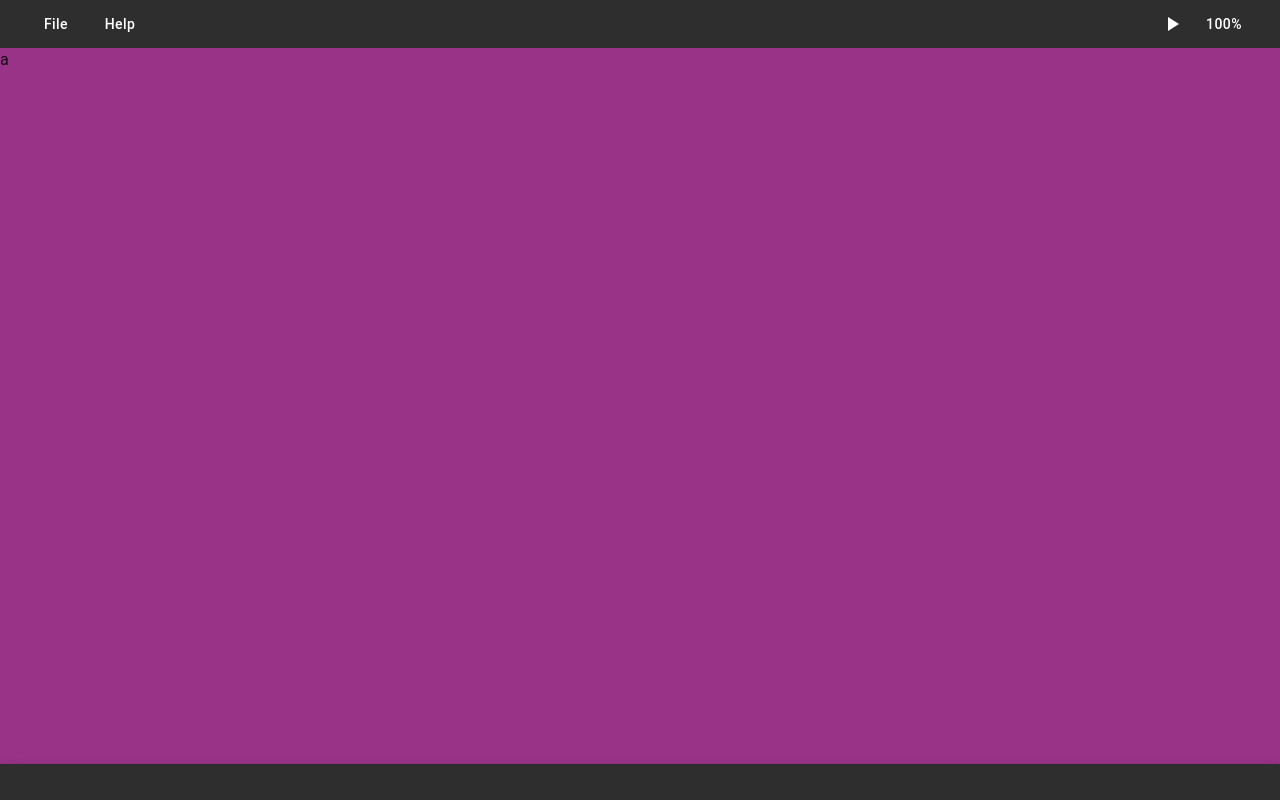
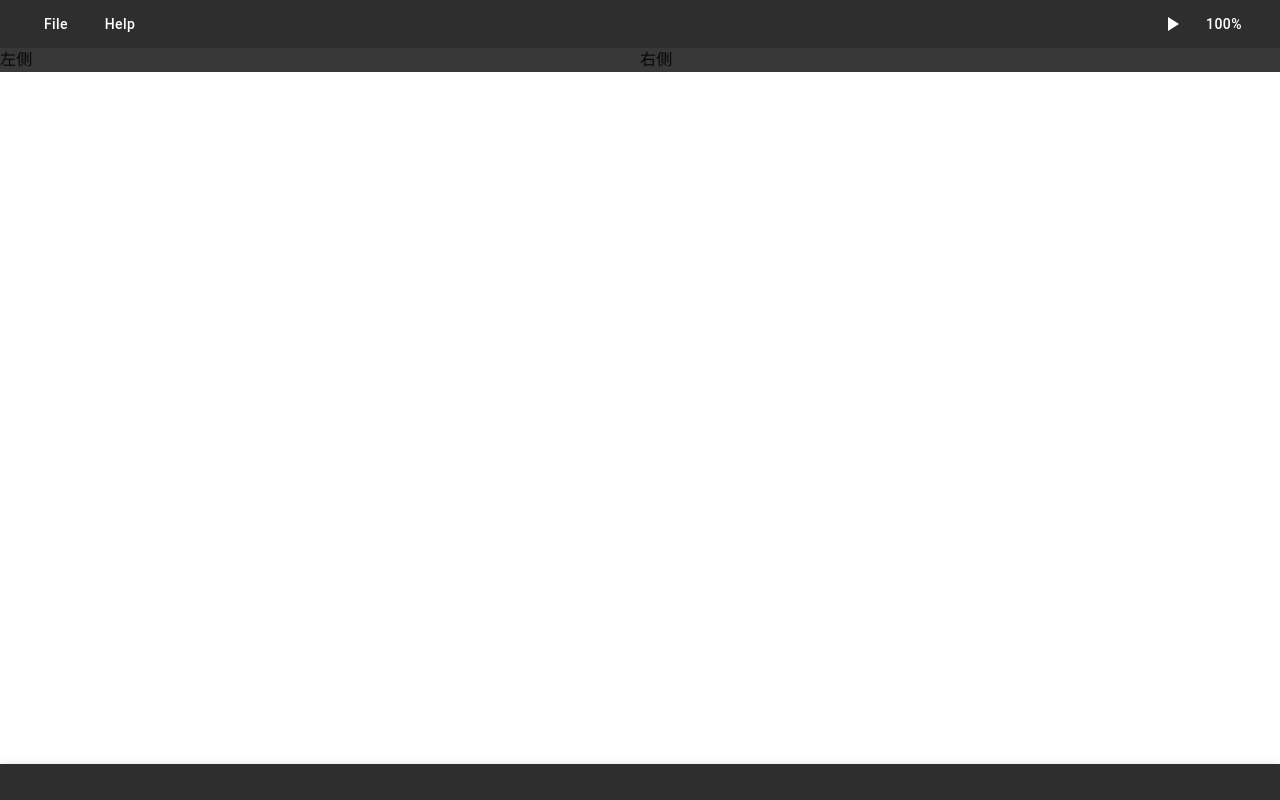
Before and after one commit to katsudon08/Floccha_frontend, a React (Vite) app: page / in a window 1280 px wide. Built offline with nearby package versions, Linux system fonts and the light colour scheme.

Commit message:
生成画面の分割等がうまくいかない

```diff
--- a/src/App.tsx
+++ b/src/App.tsx
@@ -38,7 +38,7 @@ function App() {
                     <Grid item xs="auto">
                         <Header />
                     </Grid>
-                    <Grid item xs sx={{ backgroundColor: "#938" }}>
+                    <Grid item xs>
                         {/* 生成画面を書く */}
                         <Create_page />
                     </Grid>
--- a/src/pages/Create_page.tsx
+++ b/src/pages/Create_page.tsx
@@ -1,9 +1,19 @@
-import Button from '@mui/material/Button';
-
-
+import Grid from "@mui/material/Grid"
+import Box from "@mui/material/Box"
 
 export const Create_page = () => {
     return (
-        <div>a</div>
+        <Grid
+            container
+            direction="row"
+        >
+            <Grid item xs>
+                <Box sx={{ backgroundColor: "#383838", borderColor: "#000000" }}>左側</Box>
+            </Grid>
+
+            <Grid item xs>
+                <Box sx={{ backgroundColor: "#383838", borderColor: "#000000" }}>右側</Box>
+            </Grid>
+        </Grid>
     )
 }
```
